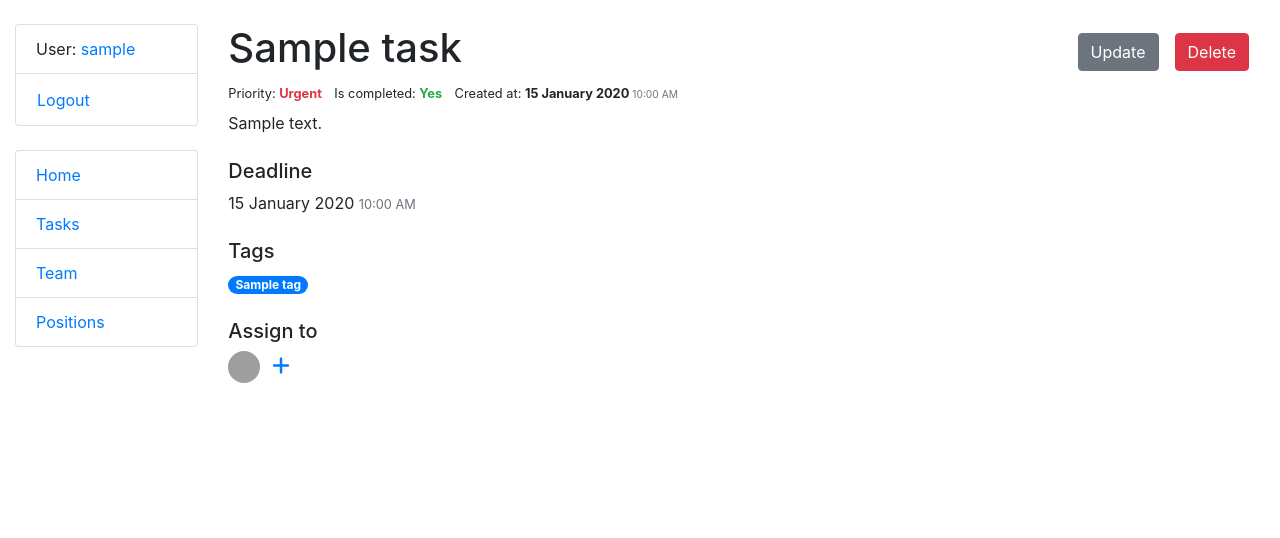
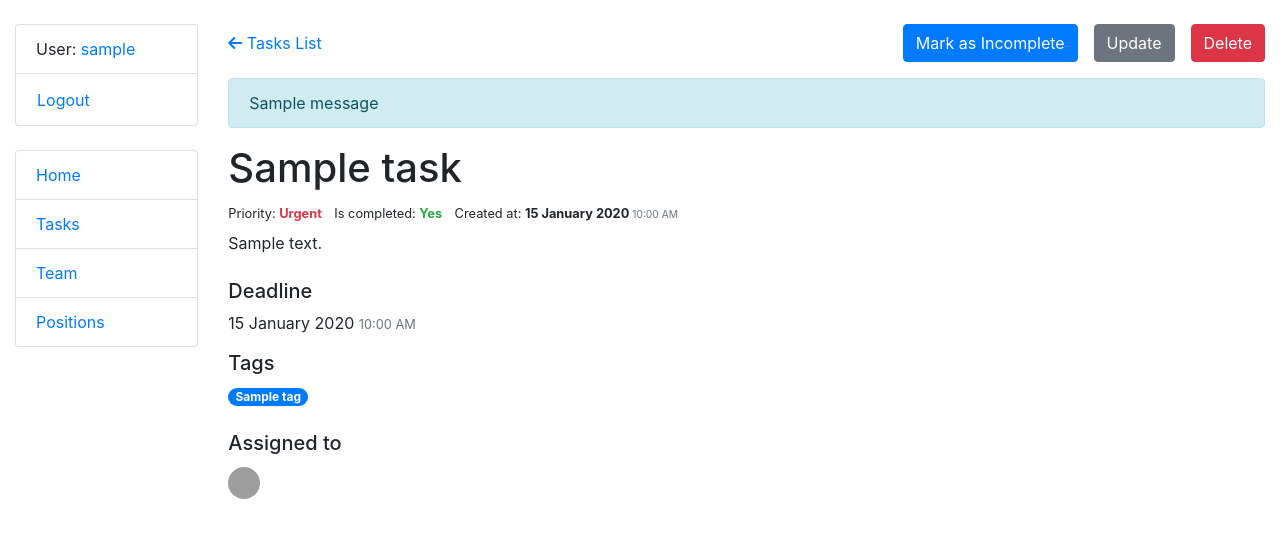
Before and after one commit to frontbastard/it-company-task-manager, a Django app: page /tasks/1/ in a window 1280 px wide. Shown: the top 538 px of the page. Run offline with Django 4.2, Linux system fonts and the light colour scheme; a user stored in the database is signed in; tables that the repository leaves empty hold one stand-in row (values such as "Sample post"); one stand-in notice (Sample message) is shown; parts of the project's set-up code (start-up, migrations or seed data) failed here and were passed over; grey boxes are pictures that could not be loaded.

Commit message:
Implement task completion toggle and improve task detail view
- Added TaskToggleCompletionView to toggle the completion status of a task.
- Updated task_detail.html to include a button for toggling task completion.
- Incorporated Django messages framework to display success messages upon task status change.
- Enhanced task detail template to display messages and improved overall layout.
- Updated URLs to include a path for toggling task completion.
- Ensured task completion status toggle functionality is available via a POST request form.

```diff
--- a/tasks/urls.py
+++ b/tasks/urls.py
@@ -8,6 +8,7 @@ from tasks.views.task_views import (
     TaskCreateView,
     TaskUpdateView,
     TaskDeleteView,
+    TaskToggleCompletionView,
 )
 from tasks.views.worker_views import WorkerListView, WorkerDetailView
 
@@ -20,6 +21,7 @@ urlpatterns = [
     path("tasks/create/", TaskCreateView.as_view(), name="task-create"),
     path("tasks/<int:pk>/update/", TaskUpdateView.as_view(), name="task-update"),
     path("tasks/<int:pk>/delete/", TaskDeleteView.as_view(), name="task-delete"),
+    path("tasks/<int:pk>/toggle-completion/", TaskToggleCompletionView.as_view(), name="task-toggle-completion"),
     path("workers/", WorkerListView.as_view(), name="worker-list"),
     path("workers/<int:pk>/", WorkerDetailView.as_view(), name="worker-detail"),
     path("positions/", PositionListView.as_view(), name="position-list"),
--- a/tasks/views/task_views.py
+++ b/tasks/views/task_views.py
@@ -1,6 +1,8 @@
+from django.contrib import messages
 from django.contrib.auth.mixins import LoginRequiredMixin
 from django.urls import reverse_lazy
-from django.views import generic
+from django.shortcuts import get_object_or_404, redirect
+from django.views import generic, View
 
 from tasks.forms import TaskForm
 from tasks.models import Task
@@ -39,3 +41,17 @@ class TaskDeleteView(LoginRequiredMixin, generic.DeleteView):
     model = Task
     template_name = "tasks/confirm_delete.html"
     success_url = reverse_lazy("tasks:task-list")
+
+
+class TaskToggleCompletionView(LoginRequiredMixin, View):
+    def post(self, request, pk):
+        task = get_object_or_404(Task, pk=pk)
+        task.is_completed = not task.is_completed
+        task.save()
+
+        if task.is_completed:
+            messages.success(request, "Task marked as completed.")
+        else:
+            messages.success(request, "Task marked as uncompleted.")
+
+        return redirect("tasks:task-detail", pk=pk)
--- a/templates/tasks/task_detail.html
+++ b/templates/tasks/task_detail.html
@@ -5,17 +5,34 @@
 {% endblock %}
 
 {% block content %}
-  <div class="d-flex justify-content-between align-items-center">
-    <h1>{{ task.name }}</h1>
-    {{ car.model }}
+  <div class="d-flex justify-content-between align-items-center mb-3">
+    <a href="{% url 'tasks:task-list' %}">
+      <i class="fa fa-arrow-left"></i> Tasks List
+    </a>
     <div class="d-flex">
+      <form action="{% url 'tasks:task-toggle-completion' pk=task.pk %}" method="post" class="mr-3">
+        {% csrf_token %}
+        <button type="submit" class="btn btn-primary">
+          {{ task.is_completed|yesno:"Mark as Incomplete,Mark as Complete" }}
+        </button>
+      </form>
       <a href="{% url 'tasks:task-update' pk=task.pk %}" class="btn btn-secondary mr-3">
         Update
       </a>
-      <a href="{% url 'tasks:task-delete' pk=task.pk %}" class="btn btn-danger mr-3">
+      <a href="{% url 'tasks:task-delete' pk=task.pk %}" class="btn btn-danger">
         Delete
       </a>
     </div>
+  </div>
+  {% if messages %}
+    <div class="alert alert-info" role="alert">
+      {% for message in messages %}
+        <p class="my-0">{{ message }}</p>
+      {% endfor %}
+    </div>
+  {% endif %}
+  <div class="d-flex justify-content-between align-items-center">
+    <h1>{{ task.name }}</h1>
   </div>
 
   <small class="d-inline-block mb-2 mr-2">
@@ -40,18 +57,18 @@
     </strong>
   </small>
 
-  <p>{{ task.description }}</p>
+  <p class="mb-4">{{ task.description }}</p>
 
-  <h2 class="h5 mt-4">Deadline</h2>
+  <h2 class="h5">Deadline</h2>
   {% if task.deadline %}
     <p>{{ task.deadline|date:"d F Y" }} <small class="text-muted">{{ task.deadline|time:"h:i A" }}</small></p>
   {% else %}
     <p>No deadline</p>
   {% endif %}
 
-  <h2 class="h5 mt-4">Tags</h2>
+  <h2 class="h5">Tags</h2>
   {% if task.tags %}
-    <p class="mb-0">
+    <p class="mb-4">
       {% for tag in task.tags.all %}
         <span class="badge badge-primary badge-pill">{{ tag }}</span>
       {% empty %}
@@ -60,8 +77,8 @@
     </p>
   {% endif %}
 
-  <h2 class="h5 mt-4">Assign to</h2>
-  <div class="d-flex align-items-center">
+  <h2 class="h5">Assigned to</h2>
+  <div class="d-flex align-items-center pt-1">
     {% for assignee in task.assignees.all %}
       <a href="{% url "tasks:worker-detail" assignee.pk %}" class="mr-2">
         <img
@@ -75,10 +92,5 @@
     {% empty %}
       No assignees
     {% endfor %}
-    <a href="#" class="d-flex align-items-center">
-      <span class="rounded-circle px-1">
-        <i class="fa fa-plus h5 m-0"></i>
-      </span>
-    </a>
   </div>
 {% endblock %}
```
